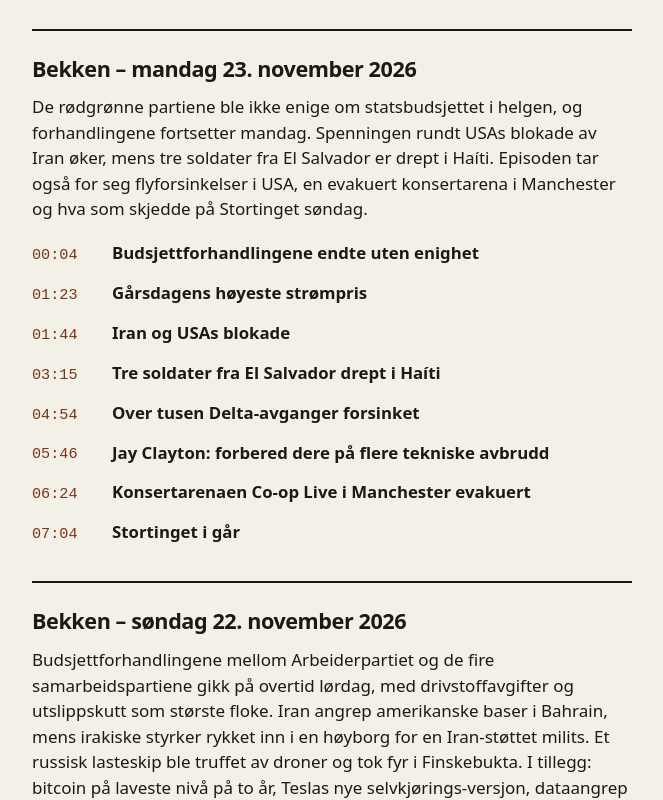
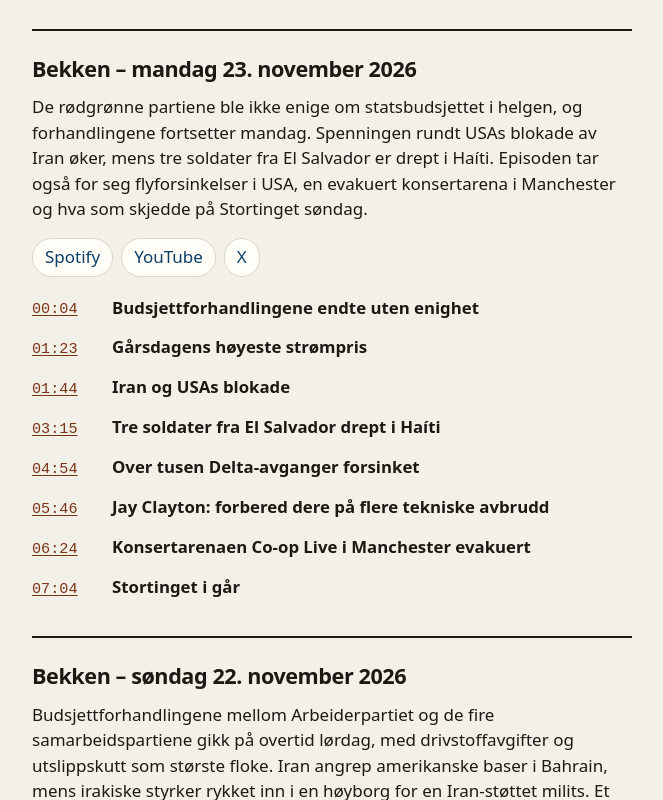
Before and after one commit to shownotes-bekken/Notes, a plain HTML site: page index.html in a window 1280 px wide. Shown: the part 518-1318 px from the top of the page, without its empty margins (308-971 px from the left). Drawn offline with Linux system fonts and the light colour scheme.

Commit message:
Plattformlenker for 23. november (#9)
* Legg til Spotify og YouTube for 23. november

Tidskodene peker inn i videoen. X-innlegget er ikke publisert ennå.

Co-authored-by: shownotes-bekken <shownotes-bekken@users.noreply.github.com>

* Legg til X-innlegget for 23. november

Lenken vises sammen med Spotify og YouTube på episoden.

Co-authored-by: shownotes-bekken <shownotes-bekken@users.noreply.github.com>

---------

Co-authored-by: Cursor Agent <cursoragent@cursor.com>
Co-authored-by: shownotes-bekken <shownotes-bekken@users.noreply.github.com>

```diff
--- a/episodes/2026-11-23.json
+++ b/episodes/2026-11-23.json
@@ -2,7 +2,11 @@
   "date": "2026-11-23",
   "title": "Bekken – mandag 23. november 2026",
   "description": "De rødgrønne partiene ble ikke enige om statsbudsjettet i helgen, og forhandlingene fortsetter mandag. Spenningen rundt USAs blokade av Iran øker, mens tre soldater fra El Salvador er drept i Haíti. Episoden tar også for seg flyforsinkelser i USA, en evakuert konsertarena i Manchester og hva som skjedde på Stortinget søndag.",
-  "links": {},
+  "links": {
+    "spotify": "https://open.spotify.com/episode/1KmFL0DjH42Xpxhxcs1r57",
+    "youtube": "https://youtu.be/6JjGroRqOW4",
+    "x": "https://x.com/i/status/2124760932492382357"
+  },
   "topics": [
     {
       "title": "Budsjettforhandlingene endte uten enighet",
--- a/index.html
+++ b/index.html
@@ -167,11 +167,15 @@ a:hover {
 <article id="2026-11-23">
 <h2>Bekken – mandag 23. november 2026</h2>
 <p class="beskrivelse">De rødgrønne partiene ble ikke enige om statsbudsjettet i helgen, og forhandlingene fortsetter mandag. Spenningen rundt USAs blokade av Iran øker, mens tre soldater fra El Salvador er drept i Haíti. Episoden tar også for seg flyforsinkelser i USA, en evakuert konsertarena i Manchester og hva som skjedde på Stortinget søndag.</p>
-
+<ul class="plattformer">
+<li><a href="https://open.spotify.com/episode/1KmFL0DjH42Xpxhxcs1r57" target="_blank" rel="noopener noreferrer">Spotify</a></li>
+<li><a href="https://youtu.be/6JjGroRqOW4" target="_blank" rel="noopener noreferrer">YouTube</a></li>
+<li><a href="https://x.com/i/status/2124760932492382357" target="_blank" rel="noopener noreferrer">X</a></li>
+</ul>
 <ul class="saker">
 <li>
 <div class="sak">
-<span class="tid">00:04</span>
+<a href="https://youtu.be/6JjGroRqOW4?t=16" target="_blank" rel="noopener noreferrer" class="tid" aria-label="Spill fra 00:04 på YouTube">00:04</a>
 <div>
 <h3>Budsjettforhandlingene endte uten enighet</h3>
 
@@ -180,7 +184,7 @@ a:hover {
 </li>
 <li>
 <div class="sak">
-<span class="tid">01:23</span>
+<a href="https://youtu.be/6JjGroRqOW4?t=95" target="_blank" rel="noopener noreferrer" class="tid" aria-label="Spill fra 01:23 på YouTube">01:23</a>
 <div>
 <h3>Gårsdagens høyeste strømpris</h3>
 
@@ -189,7 +193,7 @@ a:hover {
 </li>
 <li>
 <div class="sak">
-<span class="tid">01:44</span>
+<a href="https://youtu.be/6JjGroRqOW4?t=117" target="_blank" rel="noopener noreferrer" class="tid" aria-label="Spill fra 01:44 på YouTube">01:44</a>
 <div>
 <h3>Iran og USAs blokade</h3>
 
@@ -198,7 +202,7 @@ a:hover {
 </li>
 <li>
 <div class="sak">
-<span class="tid">03:15</span>
+<a href="https://youtu.be/6JjGroRqOW4?t=208" target="_blank" rel="noopener noreferrer" class="tid" aria-label="Spill fra 03:15 på YouTube">03:15</a>
 <div>
 <h3>Tre soldater fra El Salvador drept i Haíti</h3>
 
@@ -207,7 +211,7 @@ a:hover {
 </li>
 <li>
 <div class="sak">
-<span class="tid">04:54</span>
+<a href="https://youtu.be/6JjGroRqOW4?t=306" target="_blank" rel="noopener noreferrer" class="tid" aria-label="Spill fra 04:54 på YouTube">04:54</a>
 <div>
 <h3>Over tusen Delta-avganger forsinket</h3>
 
@@ -216,7 +220,7 @@ a:hover {
 </li>
 <li>
 <div class="sak">
-<span class="tid">05:46</span>
+<a href="https://youtu.be/6JjGroRqOW4?t=358" target="_blank" rel="noopener noreferrer" class="tid" aria-label="Spill fra 05:46 på YouTube">05:46</a>
 <div>
 <h3>Jay Clayton: forbered dere på flere tekniske avbrudd</h3>
 
@@ -225,7 +229,7 @@ a:hover {
 </li>
 <li>
 <div class="sak">
-<span class="tid">06:24</span>
+<a href="https://youtu.be/6JjGroRqOW4?t=397" target="_blank" rel="noopener noreferrer" class="tid" aria-label="Spill fra 06:24 på YouTube">06:24</a>
 <div>
 <h3>Konsertarenaen Co-op Live i Manchester evakuert</h3>
 
@@ -234,7 +238,7 @@ a:hover {
 </li>
 <li>
 <div class="sak">
-<span class="tid">07:04</span>
+<a href="https://youtu.be/6JjGroRqOW4?t=436" target="_blank" rel="noopener noreferrer" class="tid" aria-label="Spill fra 07:04 på YouTube">07:04</a>
 <div>
 <h3>Stortinget i går</h3>
 
```
